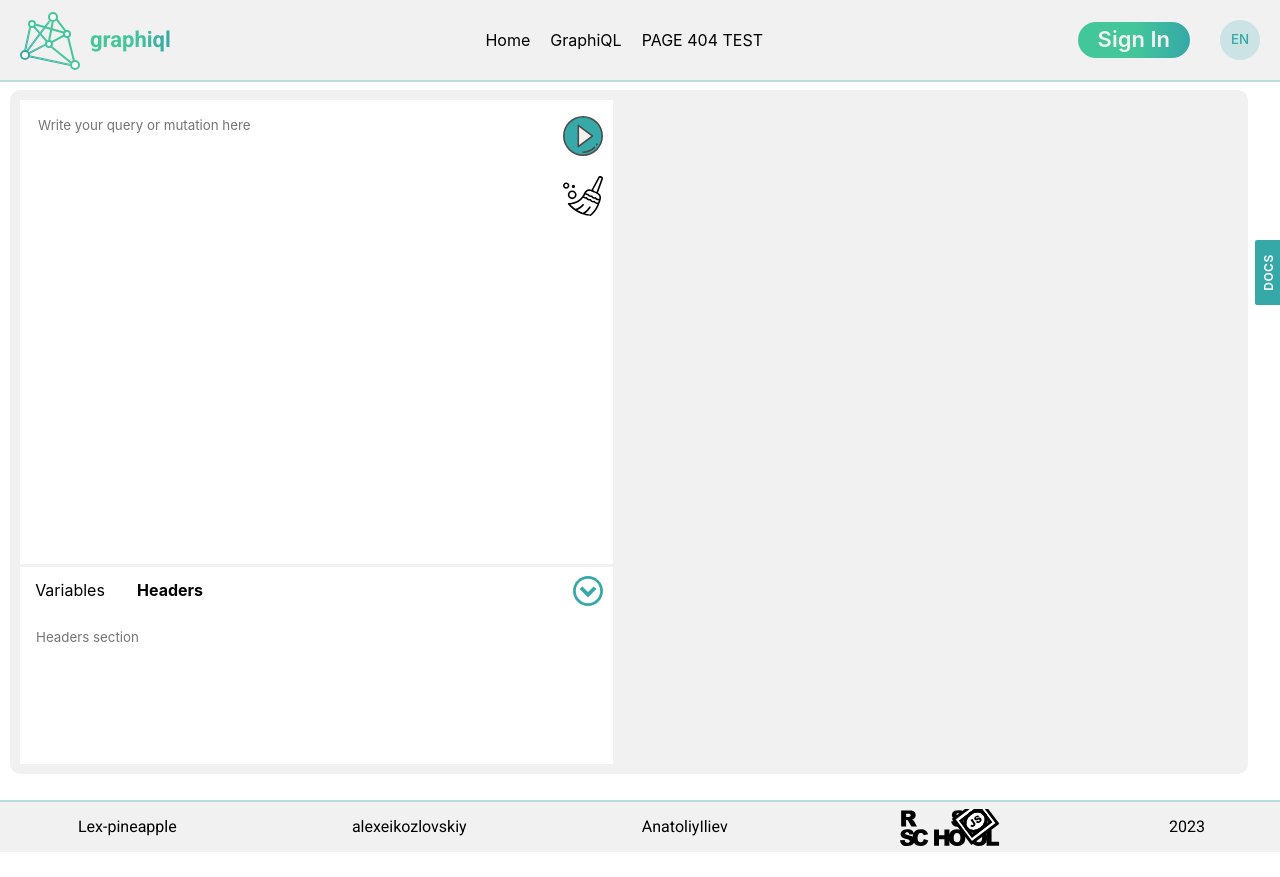
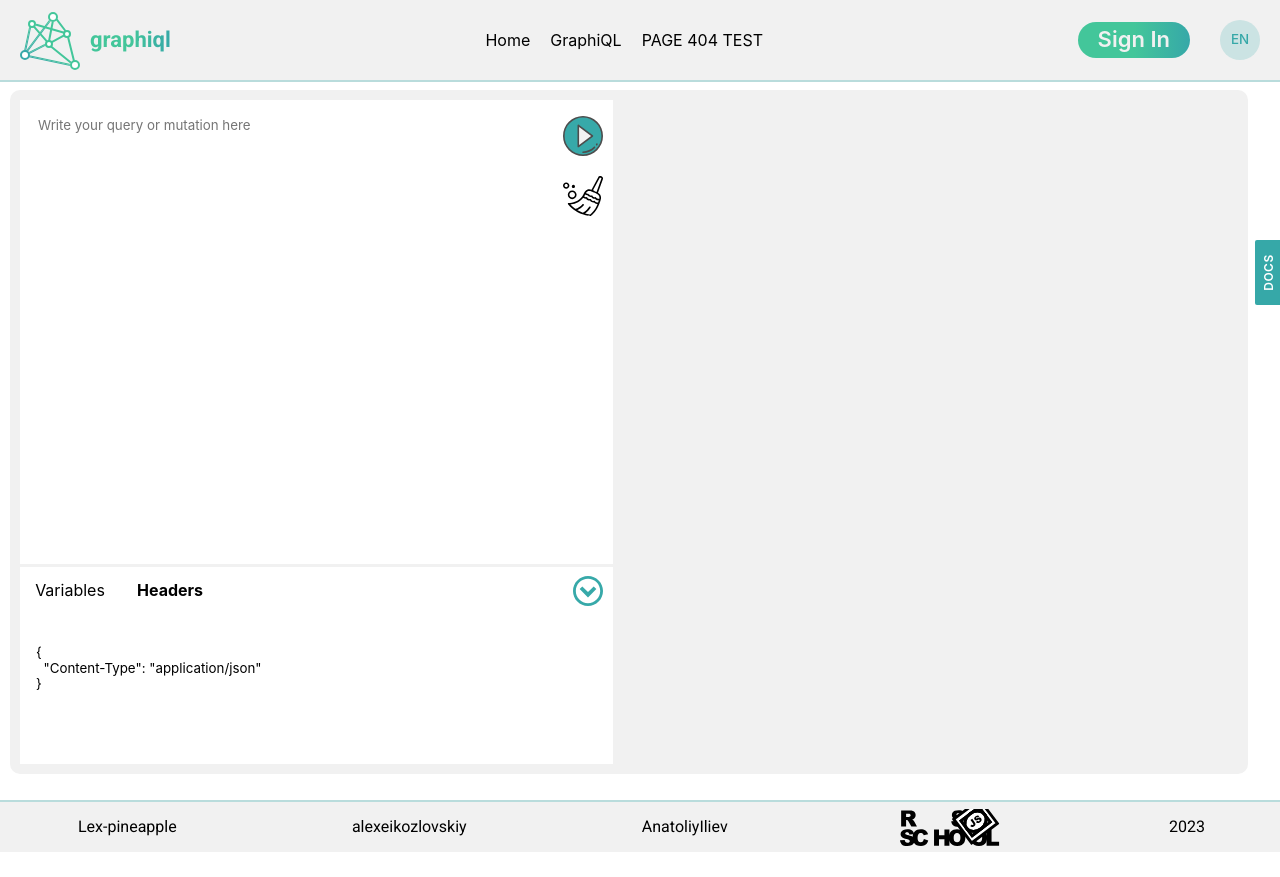
Before and after one commit to Lex-pineapple/graphiql-app, a React (Vite) app in the folder graphiql-app/: page /graphiql in a window 1280 px wide. Both pictures are taken after a click on the element "Headers". Shown: the top 877 px of the page. Before the commit the page ends 852 px from the top, so only its background shows below. Built offline with nearby package versions, Linux system fonts and the light colour scheme; no server answers.

Commit message:
feat: add logics sections changes heders request based on #24

```diff
--- a/graphiql-app/src/components/EditorToolbar.tsx
+++ b/graphiql-app/src/components/EditorToolbar.tsx
@@ -1,17 +1,19 @@
+import '../styles/editorToolbar.scss';
 import { useState } from 'react';
-
 import UpButton from '../assets/circle-up.svg';
 import DownButton from '../assets/circle-down.svg';
-import '../styles/editorToolbar.scss';
+import { defaultHeaders } from './GraphiQLEditor';
 
 interface EditorToolbarType {
   textAreaVariables: (value: string) => void;
+  textAreaHeaders: (value: string) => void;
 }
 
-function EditorToolbar({ textAreaVariables }: EditorToolbarType) {
+function EditorToolbar({ textAreaVariables, textAreaHeaders }: EditorToolbarType) {
   const [isOpen, setIsOpen] = useState(false);
   const [chose, setChose] = useState('variables');
   const [heightSection, setheightSection] = useState(0);
+
   const togglePanel = () => {
     if (isOpen) {
       setheightSection(0);
@@ -32,6 +34,10 @@ function EditorToolbar({ textAreaVariables }: EditorToolbarType) {
 
   const handelVariablesAreaChanges = (event: React.ChangeEvent<HTMLTextAreaElement>) => {
     textAreaVariables(event.target.value);
+  };
+
+  const handelHeaderAreaChanges = (event: React.ChangeEvent<HTMLTextAreaElement>) => {
+    textAreaHeaders(event.target.value);
   };
 
   return (
@@ -70,7 +76,12 @@ function EditorToolbar({ textAreaVariables }: EditorToolbarType) {
           ></textarea>
         )}
         {isOpen && chose === 'headers' && (
-          <textarea placeholder="Headers section" className="tab-section"></textarea>
+          <textarea
+            placeholder="Headers section"
+            className="tab-section"
+            onChange={handelHeaderAreaChanges}
+            defaultValue={defaultHeaders}
+          ></textarea>
         )}
       </div>
     </>
--- a/graphiql-app/src/components/GraphiQLEditor.tsx
+++ b/graphiql-app/src/components/GraphiQLEditor.tsx
@@ -6,15 +6,24 @@ import { useState } from 'react';
 interface GraphiQLEditorType {
   sourcesQuery: (value: string) => void;
   sourcesVariables: (value: string) => void;
+  sourcesHeaders: (value: string) => void;
 }
 
-function GraphiQLEditor({ sourcesQuery, sourcesVariables }: GraphiQLEditorType) {
+export const defaultHeaders = `
+{
+  "Content-Type": "application/json"
+}
+`;
+
+function GraphiQLEditor({ sourcesQuery, sourcesVariables, sourcesHeaders }: GraphiQLEditorType) {
   const [queryAreaValue, setQueryAreaValue] = useState('');
   const [variablesAreaValue, setVariablesAreaValue] = useState('');
+  const [headersAreaValue, setHeadersAreaValue] = useState(defaultHeaders);
 
   const handelExecuteBtn = () => {
     sourcesQuery(queryAreaValue);
     sourcesVariables(variablesAreaValue);
+    sourcesHeaders(headersAreaValue);
   };
 
   const handelQueryAreaChanges = (event: React.ChangeEvent<HTMLTextAreaElement>) => {
@@ -23,6 +32,10 @@ function GraphiQLEditor({ sourcesQuery, sourcesVariables }: GraphiQLEditorType)
 
   const textAreaVariables = (data: string) => {
     setVariablesAreaValue(data);
+  };
+
+  const textAreaHeaders = (data: string) => {
+    setHeadersAreaValue(data);
   };
 
   return (
@@ -42,9 +55,10 @@ function GraphiQLEditor({ sourcesQuery, sourcesVariables }: GraphiQLEditorType)
           </button>
         </div>
       </div>
-      <EditorToolbar textAreaVariables={textAreaVariables} />
+      <EditorToolbar textAreaVariables={textAreaVariables} textAreaHeaders={textAreaHeaders} />
     </section>
   );
 }
 
 export default GraphiQLEditor;
+// export default defaultHeaders;
--- a/graphiql-app/src/components/SidePanel.tsx
+++ b/graphiql-app/src/components/SidePanel.tsx
@@ -24,6 +24,11 @@ Variables
 {
   "status": "Alive"
 }
+
+
+{
+  "Content-Type": "application/json"
+ }
 
 `;
 
--- a/graphiql-app/src/components/api.tsx
+++ b/graphiql-app/src/components/api.tsx
@@ -2,9 +2,16 @@ const BASE_URL = 'https://rickandmortyapi.com/graphql';
 
 export async function getResources(
   sourcesQuery: string,
-  sourcesVariables: string
+  sourcesVariables: string,
+  sourcesHeaders: string
 ): Promise<string> {
   const parsSourcesVariables = () => sourcesVariables && JSON.parse(sourcesVariables);
+  const parsSourcesHeader = () => sourcesHeaders && JSON.parse(sourcesHeaders);
+  try {
+    parsSourcesHeader();
+  } catch (error) {
+    return 'Error parsing header data';
+  }
   try {
     parsSourcesVariables();
   } catch (error) {
@@ -13,9 +20,7 @@ export async function getResources(
   try {
     const results = await fetch(BASE_URL, {
       method: 'POST',
-      headers: {
-        'Content-Type': 'application/json',
-      },
+      headers: parsSourcesHeader(),
       body: JSON.stringify({
         query: sourcesQuery,
         variables: parsSourcesVariables(),
--- a/graphiql-app/src/routes/GraphiQLPage.tsx
+++ b/graphiql-app/src/routes/GraphiQLPage.tsx
@@ -9,15 +9,21 @@ function GraphiQLPage() {
   const [isResult, setIsResult] = useState('');
   const [sourcesQuery, setSourcesQuery] = useState('');
   const [sourcesVariables, setSourceVariables] = useState('');
+  const [sourcesHeaders, setSourceHeaders] = useState('');
+
+  // "Content-Type": "application/json",
+  // "Accept-Language": "en-US"
+  // "Authorization": "Basic QWxhZGRpbjpvcGVuIHNlc2FtZQ=="
+  // "Cache-Control": "no-cache"
 
   const fetchData = async () => {
-    const data = await getResources(sourcesQuery, sourcesVariables);
+    const data = await getResources(sourcesQuery, sourcesVariables, sourcesHeaders);
     setIsResult(data);
   };
 
   useEffect(() => {
     sourcesQuery && fetchData();
-  }, [sourcesQuery, sourcesVariables]);
+  }, [sourcesQuery, sourcesVariables, sourcesHeaders]);
 
   const queryChange = (value: string) => {
     setSourcesQuery(value);
@@ -26,10 +32,17 @@ function GraphiQLPage() {
   const variablesChanges = (value: string) => {
     setSourceVariables(value);
   };
+  const headersChanges = (value: string) => {
+    setSourceHeaders(value);
+  };
 
   return (
     <div className="graphiQLPage wrapper container">
-      <GraphiQLEditor sourcesQuery={queryChange} sourcesVariables={variablesChanges} />
+      <GraphiQLEditor
+        sourcesQuery={queryChange}
+        sourcesVariables={variablesChanges}
+        sourcesHeaders={headersChanges}
+      />
       <GraphiQLResponse result={isResult} />
       <SidePanel />
     </div>
```
